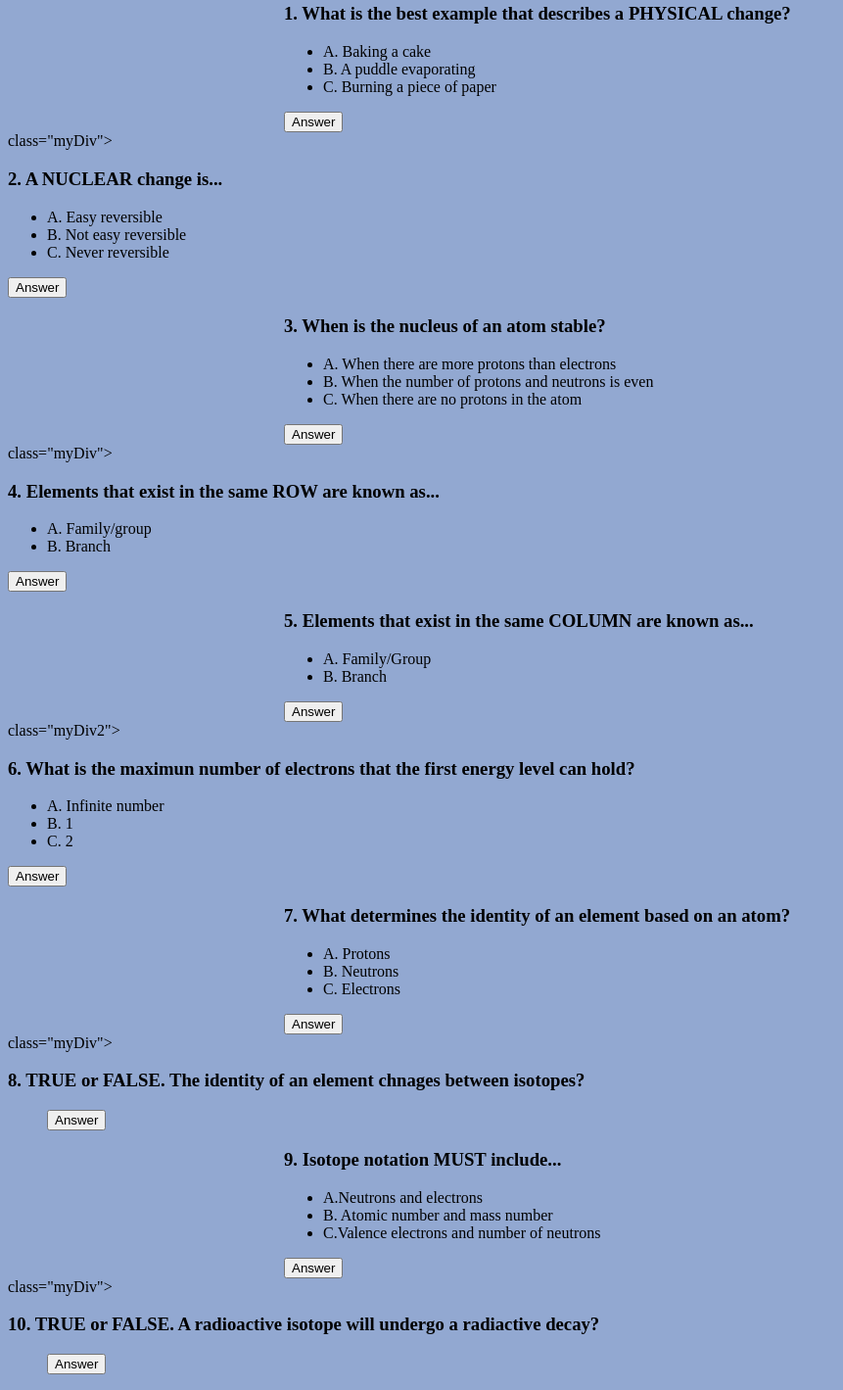
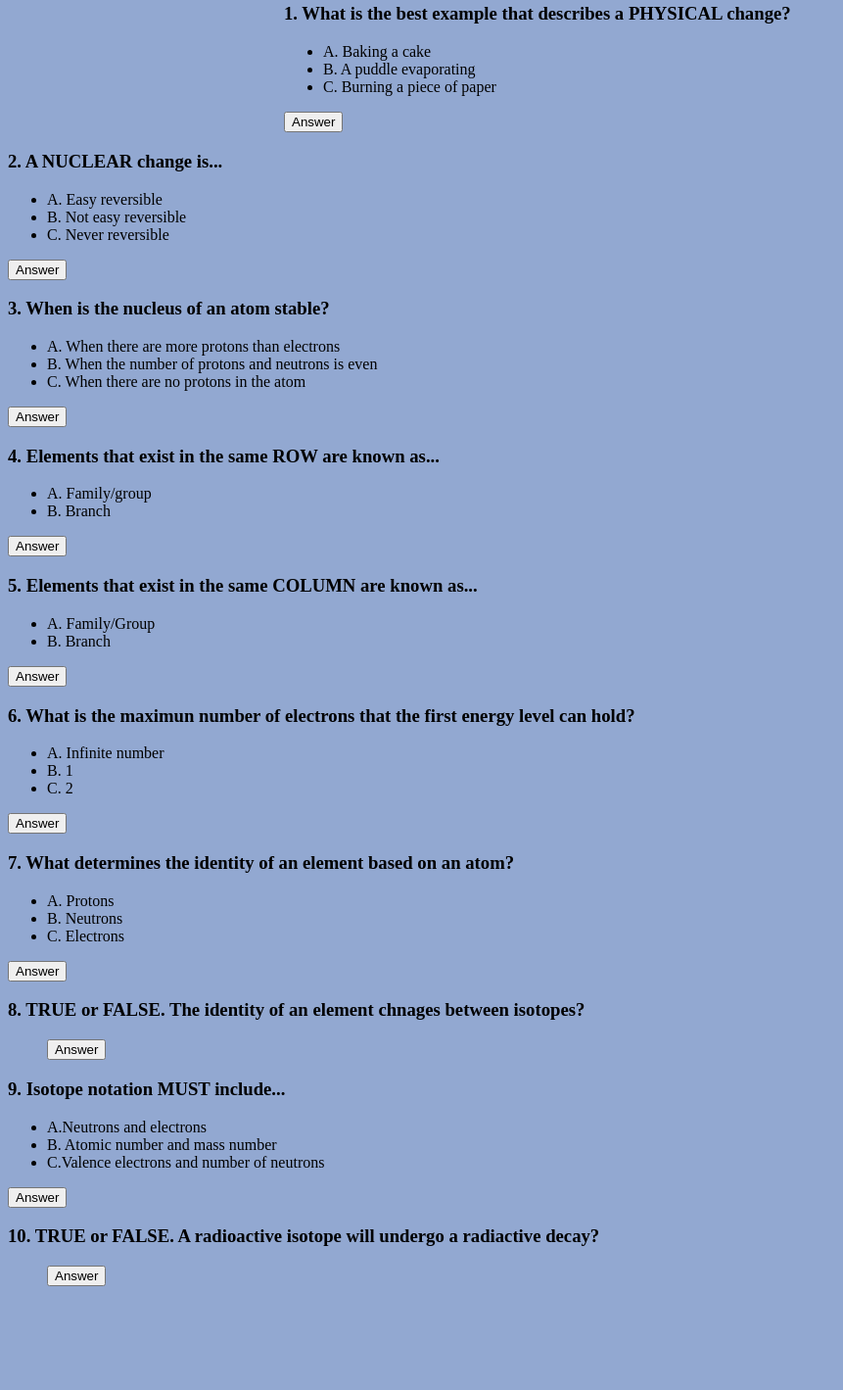
Before and after one commit to mbheidi/QUIZ-final-, a plain HTML site: page index.html in a window 1280 px wide. Shown: the part 190-1609 px from the top of the page at 98% size, without its empty margins (0-861 px from the left). After the commit the page ends 1519 px from the top, so only its background shows below. Drawn offline with Linux system fonts and the light colour scheme.

Commit message:
Update index.html

```diff
--- a/index.html
+++ b/index.html
@@ -34,8 +34,6 @@
 
 
 
-
-  <div> class="myDiv">
    <h3>2. A NUCLEAR change is... </h3>
    <ul class="a">
    <li>A. Easy reversible</li>
@@ -50,7 +48,7 @@
 
 
 
-   <div class="myDiv">
+
     <h3>3. When is the nucleus of an atom stable? </h3>
          <ul class="a">
     <li>A. When there are more protons than electrons</li>
@@ -66,7 +64,7 @@
 
 
 
-   <div> class="myDiv">
+
    <h3>4. Elements that exist in the same ROW are known as... </h3>
     <ul class="a">
    <li>A. Family/group </li>
@@ -79,7 +77,6 @@
    </div>
 
 
- <div class="myDiv">
     <h3>5. Elements that exist in the same COLUMN are known as...</h3>
          <ul class="a">
     <li>A. Family/Group </li>
@@ -92,7 +89,6 @@
 
 
 
-<div> class="myDiv2">
    <h3>6. What is the maximun number of electrons that the first energy level can hold? </h3>
  <ul class="a">
  <li>A. Infinite number  </li>
@@ -108,7 +104,7 @@
 
 
 
-   <div class="myDiv">
+
     <h3> 7. What determines the identity of an element based on an atom?</h3>
          <ul class="a">
     <li>A. Protons </li>
@@ -124,7 +120,7 @@
 
 
 
-<div> class="myDiv">
+
    <h3>8. TRUE or FALSE. The identity of an element chnages between isotopes? </h3>
    <ul class="a">
    <button id="b8">Answer</button>
@@ -135,7 +131,7 @@
 
 
 
-    <div class="myDiv">
+
     <h3>9. Isotope notation MUST include...</h3>
          <ul class="a">
     <li>A.Neutrons and electrons </li>
@@ -149,7 +145,7 @@
 
 
 
-<div> class="myDiv">
+
    <h3>10. TRUE or FALSE. A radioactive isotope will undergo a radiactive decay? </h3>
   <ul class="a">
    <button id="b10">Answer</button>
```
